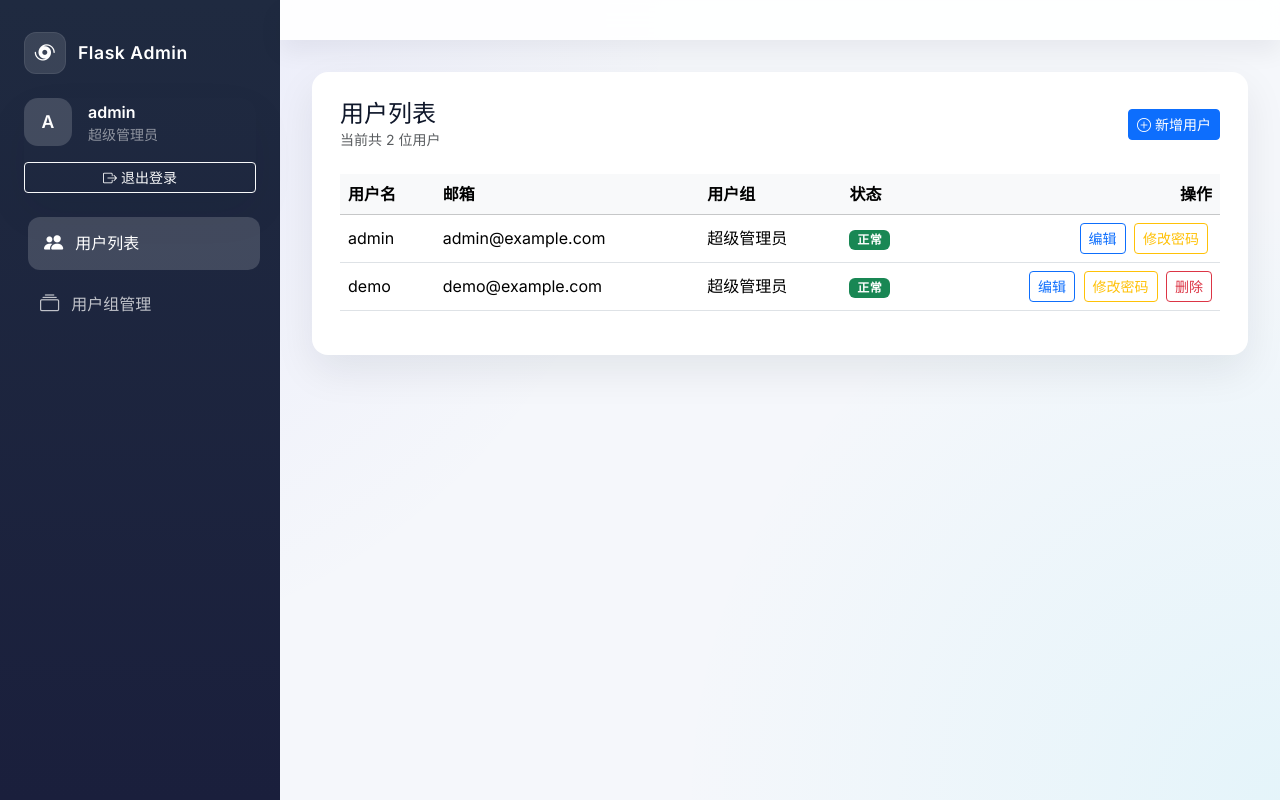
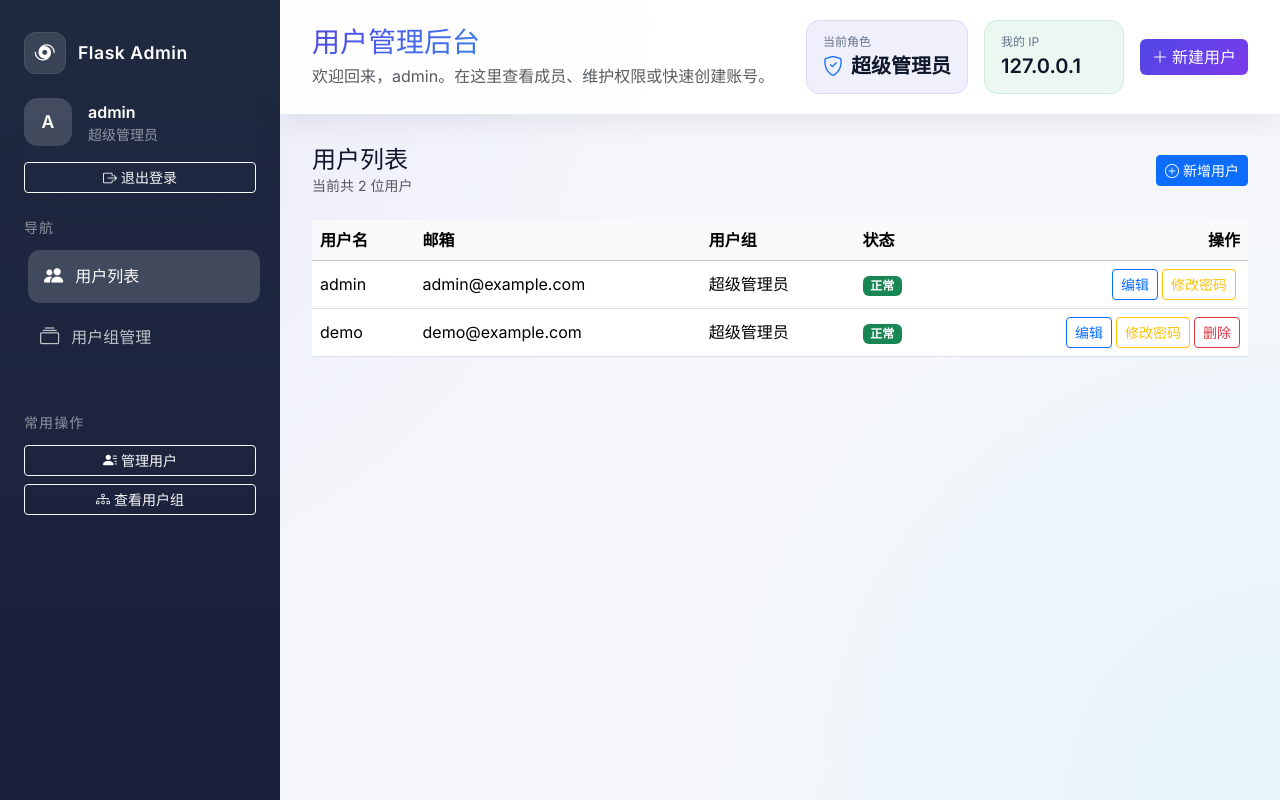
Before and after one commit to Ktovoz/demo-flask, a Flask app: page / in a window 1280 px wide. Run offline with Flask 3, Linux system fonts and the light colour scheme; a user stored in the database is signed in; parts of the project's set-up code (start-up, migrations or seed data) failed here and were passed over; some libraries are stand-ins or nearby versions.

Commit message:
refactor(dashboard):重构仪表板界面和功能
- 移除初始化时的 refreshGroupStats 调用- 用户组人数显示添加空值检查防止报错- 更新用户和用户组数量统计逻辑
-修复 escapeHtml 函数名拼写错误
-优化仪表板头部样式和信息展示
-侧边栏新增常用操作按钮区域
- 用户模态框表单布局调整并美化样式
- 修改按钮

```diff
--- a/app/templates/index.html
+++ b/app/templates/index.html
@@ -5,19 +5,58 @@
 {% block styles %}
 {{ super() }}
 <style>
-    .content-card {
-        background: #ffffff;
-        border-radius: 16px;
-        box-shadow: 0 16px 40px rgba(15, 23, 42, 0.08);
-        padding: 1.75rem;
-        margin-bottom: 2rem;
+    .stats-chip {
+        min-width: 140px;
+        padding: 0.75rem 1rem;
+        border-radius: 14px;
+        background: rgba(79, 70, 229, 0.08);
+        border: 1px solid rgba(79, 70, 229, 0.12);
     }
-    .badge { letter-spacing: 0.5px; }
+    .stats-chip.emerald {
+        background: rgba(22, 163, 74, 0.08);
+        border-color: rgba(22, 163, 74, 0.12);
+    }
+    .stats-chip .label {
+        font-size: 0.75rem;
+        color: var(--text-secondary);
+    }
+    .stats-chip .value {
+        font-weight: 600;
+        font-size: 1.25rem;
+        color: var(--text-primary);
+    }
 </style>
 {% endblock %}
 
 {% block sidebar %}
     {% include "partials/sidebar.html" with context %}
+{% endblock %}
+
+{% block app_header %}
+<div class="d-flex flex-wrap align-items-center justify-content-between gap-3">
+    <div>
+        <h1 class="h3 mb-1 text-gradient">用户管理后台</h1>
+        <p class="text-muted mb-0">欢迎回来，{{ current_user.username }}。在这里查看成员、维护权限或快速创建账号。</p>
+    </div>
+    <div class="d-flex align-items-center gap-3">
+        <div class="stats-chip">
+            <div class="label">当前角色</div>
+            <div class="d-flex align-items-center gap-2 value">
+                <i class="bi bi-shield-check text-primary"></i>
+                <span>{{ current_user.group_name|default("未分配") }}</span>
+            </div>
+        </div>
+        <div class="stats-chip emerald">
+            <div class="label">我的 IP</div>
+            <div class="value">{{ request.remote_addr }}</div>
+        </div>
+        {% if current_user.has_permission('add_user') %}
+        <button type="button" class="btn btn-brand" onclick="Dashboard.openCreateUser()">
+            <i class="bi bi-plus-lg me-1"></i>新建用户
+        </button>
+        {% endif %}
+    </div>
+</div>
 {% endblock %}
 
 {% block app_content %}
@@ -44,5 +83,7 @@
     } | tojson }}
 </script>
 {% include "partials/dashboard_scripts.html" %}
-    <script>Dashboard.init();</script>
+<script>
+    Dashboard.init();
+</script>
 {% endblock %}
--- a/app/templates/login.html
+++ b/app/templates/login.html
@@ -11,7 +11,7 @@
         <strong>默认管理员</strong><br>
         用户名：admin ／ 密码：admin123
         <br>
-        <button type="button" class="btn btn-link p-0 align-baseline" onclick="prefillDemo()">一键填充演示账号</button>
+        <button type="button" class="btn btn-link p-0 align-baseline" onclick="prefillDemo()">一键填充管理员账号</button>
     </div>
 
     <div class="mb-3">
@@ -59,8 +59,8 @@
 {{ super() }}
 <script>
 function prefillDemo() {
-    document.getElementById('username').value = 'demo';
-    document.getElementById('password').value = 'demo1234';
+    document.getElementById('username').value = 'admin';
+    document.getElementById('password').value = 'admin123';
 }
 </script>
 {% endblock %}
--- a/app/templates/partials/dashboard_scripts.html
+++ b/app/templates/partials/dashboard_scripts.html
@@ -37,7 +37,6 @@ const Dashboard = (() => {
         modals.groupMembers = bootstrap.Modal.getOrCreateInstance(document.getElementById('groupMembersModal'));
 
         bindSidebar();
-        refreshGroupStats();
         renderUsers();
         renderGroups();
         showView('users');
@@ -136,7 +135,7 @@ const Dashboard = (() => {
                         <div class="card-body d-flex flex-column">
                             <div class="d-flex justify-content-between align-items-start mb-2">
                                 <h5 class="card-title mb-0">${escapeHtml(group.name)}</h5>
-                                <span class="badge bg-secondary">${group.user_count} 人</span>
+                                <span class="badge bg-secondary">${group.user_count ?? 0} 人</span>
                             </div>
                             <p class="card-text text-muted small flex-grow-1">${escapeHtml(group.description || '暂无描述')}</p>
                             <div class="d-flex gap-2">
@@ -397,6 +396,7 @@ const Dashboard = (() => {
             }
         });
         state.groups = state.groups.map((group) => ({ ...group, user_count: counts[group.id] ?? group.user_count }));
+        updateGroupCount();
     }
 
     function updateUserCount() {
@@ -425,7 +425,7 @@ const Dashboard = (() => {
         }, 4000);
     }
 
-    function escapeHtmll(value) {
+    function escapeHtml(value) {
         return String(value)
             .replace(/&/g, '&amp;')
             .replace(/</g, '&lt;')
--- a/app/templates/partials/sidebar.html
+++ b/app/templates/partials/sidebar.html
@@ -18,6 +18,8 @@
     </div>
 </div>
 
+<div class="sidebar-section">
+    <div class="section-title text-uppercase text-white-50 small">导航</div>
     <nav class="sidebar-nav d-flex flex-column gap-2" id="sidebarNav">
         <button type="button" class="sidebar-link active" data-view="users">
             <i class="bi bi-people-fill"></i>
@@ -28,6 +30,19 @@
             <span>用户组管理</span>
         </button>
     </nav>
+</div>
+
+<div class="sidebar-section mt-4">
+    <div class="section-title text-uppercase text-white-50 small">常用操作</div>
+    <div class="d-grid gap-2">
+        <button type="button" class="btn btn-outline-light btn-sm" onclick="Dashboard.showView('users')">
+            <i class="bi bi-person-lines-fill me-1"></i>管理用户
+        </button>
+        <button type="button" class="btn btn-outline-light btn-sm" onclick="Dashboard.showView('groups')">
+            <i class="bi bi-diagram-3 me-1"></i>查看用户组
+        </button>
+    </div>
+</div>
 
 <style>
 .sidebar-avatar {
@@ -36,6 +51,15 @@
     border-radius: 14px;
     background: rgba(255, 255, 255, 0.16);
     font-size: 1.1rem;
+}
+
+.sidebar-section + .sidebar-section {
+    margin-top: 2rem;
+}
+
+.section-title {
+    letter-spacing: 0.08em;
+    margin-bottom: 0.75rem;
 }
 
 .sidebar-nav .sidebar-link {
--- a/app/templates/partials/user_modals.html
+++ b/app/templates/partials/user_modals.html
@@ -39,12 +38,11 @@
                 <option value="false">禁用</option>
               </select>
           </div>
-          </div>
         </form>
       </div>
       <div class="modal-footer">
         <button type="button" class="btn btn-outline-secondary" data-bs-dismiss="modal">取消</button>
-        <button type="button" class="btn btn-primary" onclick="Dashboard.submitUserForm()">保存</button>
+        <button type="button" class="btn btn-brand" onclick="Dashboard.submitUserForm()">保存</button>
       </div>
     </div>
   </div>
@@ -74,7 +72,7 @@
       </div>
       <div class="modal-footer">
         <button type="button" class="btn btn-outline-secondary" data-bs-dismiss="modal">取消</button>
-        <button type="button" class="btn btn-primary" onclick="Dashboard.submitPasswordChange()">保存</button>
+        <button type="button" class="btn btn-brand" onclick="Dashboard.submitPasswordChange()">保存</button>
       </div>
     </div>
   </div>
@@ -104,9 +102,9 @@
         </div>
         <div class="mt-3" id="groupMemberAddSection">
           <label class="form-label">添加成员</label>
-          <div class="d-flex gap-2">
-            <select class="form-select" id="userToAdd"></select>
-            <button class="btn btn-primary" onclick="Dashboard.addUserToGroup()">添加</button>
+          <div class="d-flex flex-wrap gap-2">
+            <select class="form-select flex-grow-1" id="userToAdd"></select>
+            <button class="btn btn-brand" onclick="Dashboard.addUserToGroup()">添加</button>
           </div>
         </div>
       </div>
```
Also changed, not shown: other parts of app/templates/partials/user_modals.html (+17 -11 lines). Lines whose indentation alone changed are shown as unchanged.
